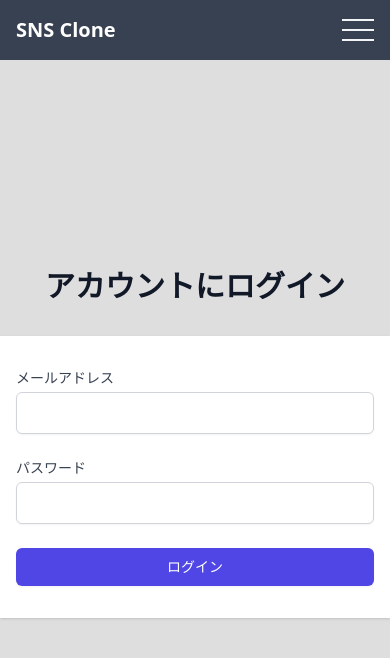
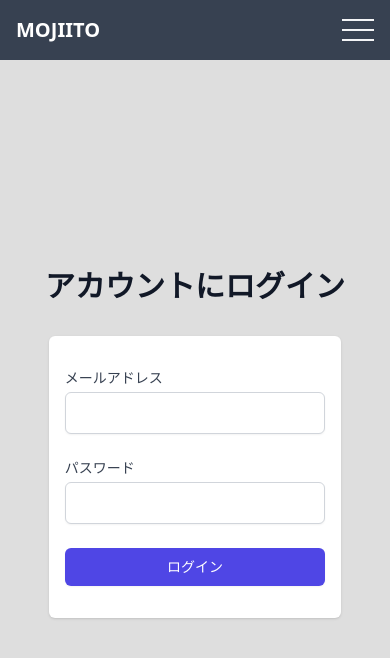
Before and after one commit to r-satoyama-github/sns-client, a Next.js app: page /login in a window 390 px wide. Shown: the top 658 px of the page. Built offline with nearby package versions, Linux system fonts and the light colour scheme; no server answers.

Commit message:
adjust layout

```diff
--- a/app/components/Navbar.tsx
+++ b/app/components/Navbar.tsx
@@ -22,7 +22,7 @@ const Navbar = () => {
     <header className="bg-gray-700 p-4 text-white">
       <div className="container mx-auto flex justify-between items-center">
         <h1 className="font-semibold text-xl">
-          <Link href="/">SNS Clone</Link>
+          <Link href="/">MOJIITO</Link>
         </h1>
         <nav
           className={
@@ -42,7 +42,7 @@ const Navbar = () => {
               <>
                 <Link
                   href={`/profile/${user.id}`}
-                  className="bg-white text-gray-900 py-2 px-3 rounded-lg font-medium"
+                  className="bg-white text-gray-900 py-2 px-3 rounded-lg font-medium w-44 text-center "
                   onClick={handleMenuClose}
                 >
                   プロフィール
@@ -50,7 +50,7 @@ const Navbar = () => {
                 <Link
                   href="/"
                   onClick={handleMenuCloseLogout}
-                  className="bg-white text-gray-900 py-2 px-3 rounded-lg font-medium"
+                  className="bg-white text-gray-900 py-2 px-3 rounded-lg font-medium w-44 text-center"
                 >
                   ログアウト
                 </Link>
@@ -60,14 +60,14 @@ const Navbar = () => {
                 <Link
                   href="/login"
                   onClick={handleMenuClose}
-                  className="bg-white text-gray-900 py-2 px-3 rounded-lg font-medium"
+                  className="bg-white text-gray-900 py-2 px-3 rounded-lg font-medium w-44 text-center"
                 >
                   ログイン
                 </Link>
                 <Link
                   href="/signup"
                   onClick={handleMenuClose}
-                  className="bg-white text-gray-900 py-2 px-3 rounded-lg font-medium"
+                  className="bg-white text-gray-900 py-2 px-3 rounded-lg font-medium w-44 text-center"
                 >
                   サインアップ
                 </Link>
--- a/app/components/Profile.tsx
+++ b/app/components/Profile.tsx
@@ -44,9 +44,9 @@ const Profile = (props: Props) => {
             {profile.user.username}
           </h2>
           {isEdit ? (
-            <div className="container flex w-full justify-between items-center">
+            <div className="container w-full justify-between items-center grid grid-cols-4">
               <input
-                className="border-gray-300 bg-gray-100 px-2 py-1 rounded text-gray-600 text-xs md:text-sm md:w-full"
+                className="border-gray-300 bg-gray-100 px-2 py-1 rounded text-gray-600 text-xs md:text-sm w-full col-span-3"
                 type="text"
                 value={bio}
                 onChange={(e) => setBio(e.target.value)}
@@ -55,20 +55,20 @@ const Profile = (props: Props) => {
               <button
                 type="button"
                 onClick={(e) => handleEditButton(e)}
-                className="bg-gray-700 hover:bg-green-700 duration-200 text-white font-semibold py-2 px-4 rounded text-xs md:text-sm"
+                className="bg-gray-700 hover:bg-green-700 duration-200 text-white font-semibold py-2 px-4 rounded text-xs md:text-sm ml-3"
               >
                 保存
               </button>
             </div>
           ) : (
-            <div className="container flex w-full justify-between items-center">
-              <p className="text-gray-600 px-2 py-1 text-xs md:text-sm">
+            <div className="container w-full justify-between items-center grid grid-cols-4">
+              <p className="text-gray-600 px-2 py-1 text-xs md:text-sm col-span-3">
                 {bio}
               </p>
               <button
                 type="button"
                 onClick={(e) => handleEditButton(e)}
-                className="bg-gray-700 hover:bg-green-700 duration-200 text-white font-semibold py-2 px-4 rounded text-xs md:text-sm"
+                className="bg-gray-700 hover:bg-green-700 duration-200 text-white font-semibold py-2 px-4 rounded text-xs md:text-sm ml-3"
               >
                 編集
               </button>
--- a/app/login/page.tsx
+++ b/app/login/page.tsx
@@ -38,18 +38,15 @@ const Login = () => {
   return (
     <div
       style={{ height: "88vh" }}
-      className="flex flex-col justify-center py-12 sm:px-6 lg:px-8"
+      className="flex flex-col justify-center py-12 sm:px-6 lg:px-8 w-full"
     >
-      <Head>
-        <title>ログイン</title>
-      </Head>
-      <div className="sm:mx-auto sm:w-full sm:max-w-md">
+      <div className="mx-auto w-full max-w-md flex justify-center">
         <h2 className="mt-6 text-center text-3xl font-extrabold text-gray-900">
           アカウントにログイン
         </h2>
       </div>
-      <div className="mt-8 sm:mx-auto sm:w-full sm:max-w-md">
-        <div className="bg-white py-8 px-4 shadow sm:rounded-lg sm:px-10">
+      <div className="mt-8 sm:mx-auto flex justify-center items-center w-full">
+        <div className="bg-white py-8 px-4 shadow sm:rounded-lg sm:px-10 rounded-md w-9/12 max-w-md">
           <form onSubmit={handleSubmit}>
             <div>
               <label
```
